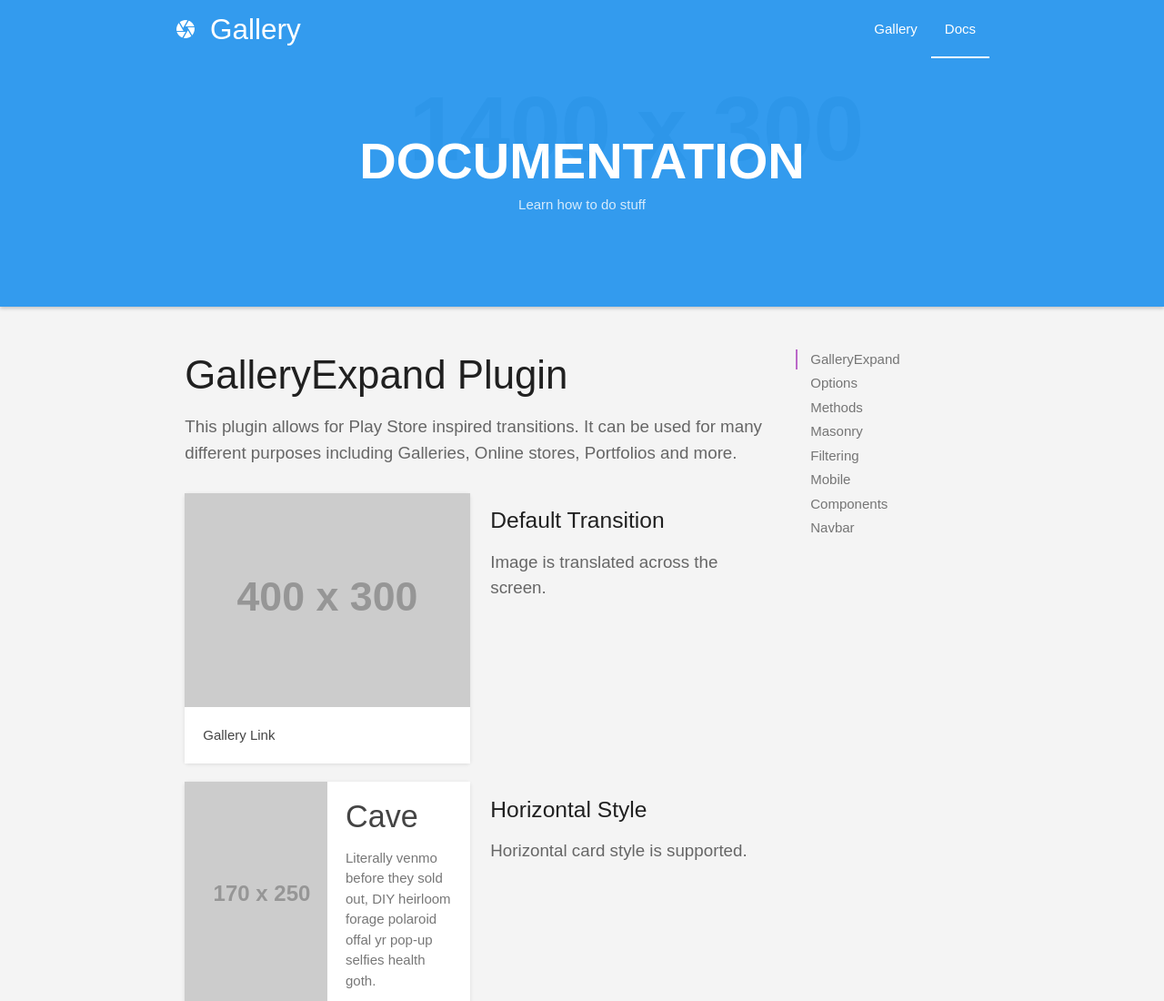
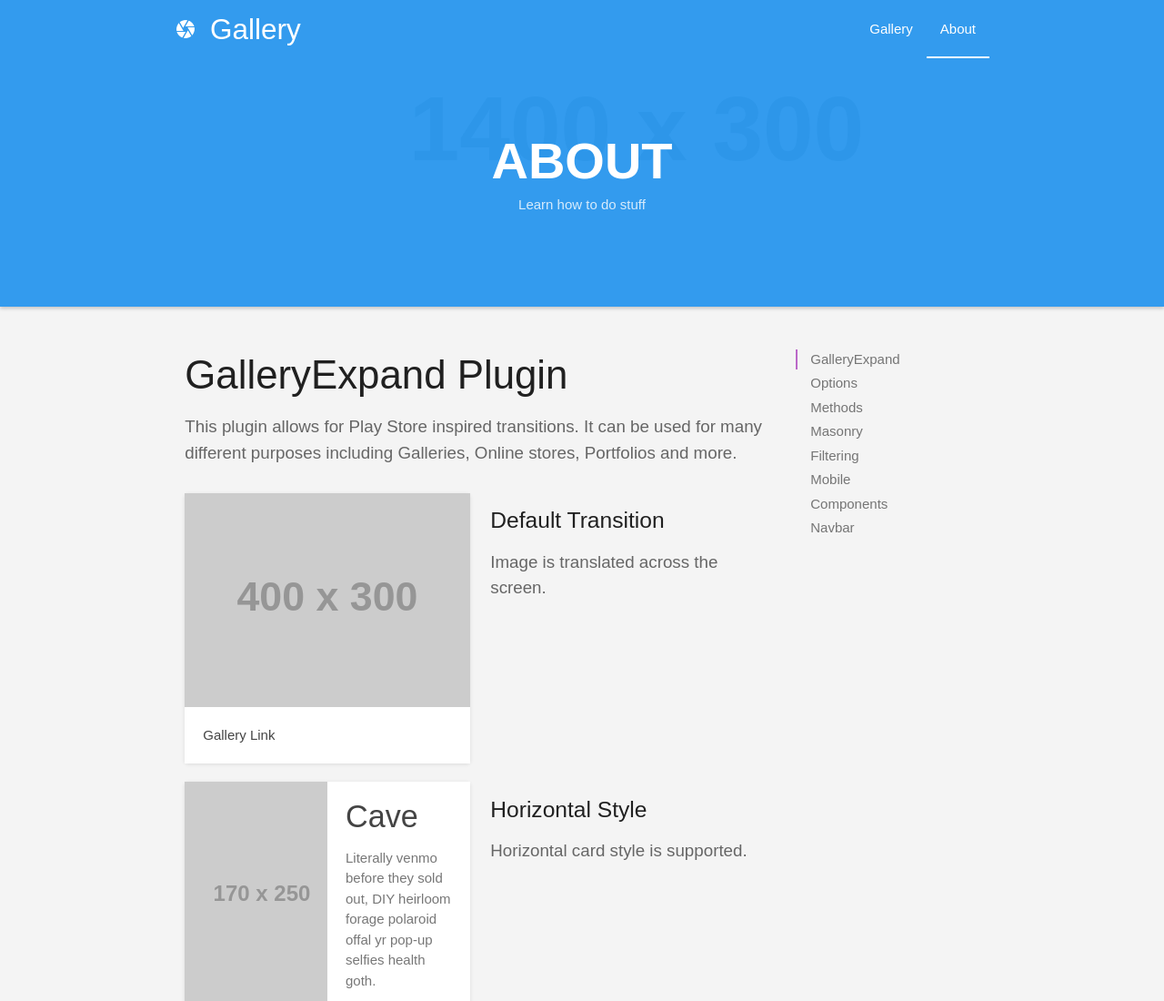
Before and after one commit to therealleena/success-looks-like-this, a website: page about.html in a window 1280 px wide. Shown: the top 1100 px of the page at 91% size. Drawn offline with nearby package versions, Linux system fonts and the light colour scheme; placeholder pictures from the web are drawn by us.

Commit message:
small changes

```diff
--- a/docs.html
+++ b/about.html
@@ -35,14 +35,14 @@
           <li><a href="index.html">Gallery</a></li>
 
 
-          <li class="active"><a href="docs.html">Docs</a></li>
+          <li class="active"><a href="docs.html">About</a></li>
 
         </ul>
         <!-- Dropdown Structure -->
 
 
         <div class="nav-header center">
-          <h1>DOCUMENTATION</h1>
+          <h1> ABOUT</h1>
           <div class="tagline">Learn how to do stuff</div>
         </div>
       </div>
```
Also changed, not shown: index.html (+3 -1 lines).
